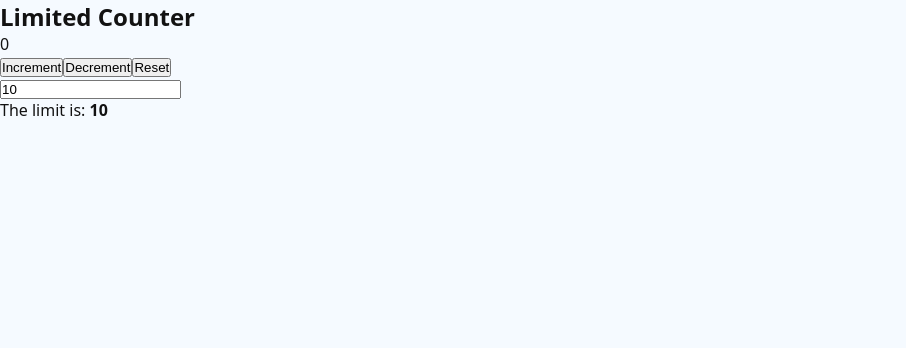
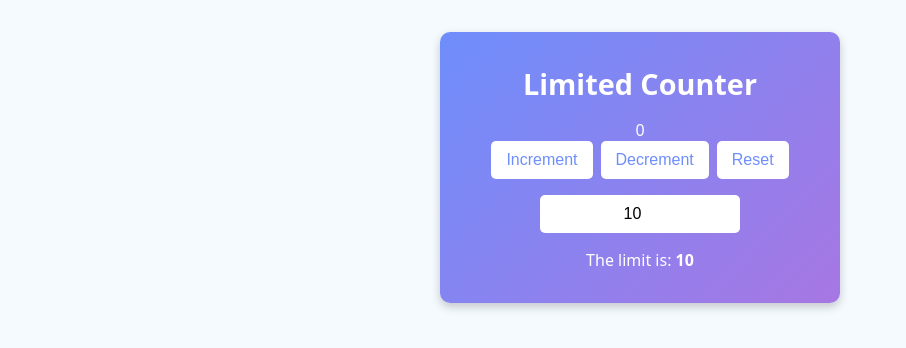
Before and after one commit to Espadv69/useState-Intermediate, a React (Vite) app in the folder LimitedCounter/: page / in a window 1280 px wide. Shown: the top 348 px of the page, without its empty margins (0-906 px from the left). Built offline with nearby package versions, Linux system fonts and the light colour scheme; the HTML template or start-up script is replaced by a standard one.

Commit message:
Add styling for Counter component to enhance user interface

```diff
--- a/LimitedCounter/src/components/Counter/Counter.css
+++ b/LimitedCounter/src/components/Counter/Counter.css
@@ -0,0 +1,73 @@
+.counter {
+  max-width: 400px;
+  margin: 2rem auto;
+  padding: 2rem;
+  border-radius: 10px;
+  background: linear-gradient(135deg, #6e8efb, #a777e3);
+  color: white;
+  text-align: center;
+  box-shadow: 0 4px 10px rgba(0, 0, 0, 0.2);
+}
+
+.counter h1 {
+  font-size: 1.8rem;
+  margin-bottom: 1rem;
+}
+
+.counter__container {
+  display: flex;
+  flex-direction: column;
+  align-items: center;
+  gap: 1rem;
+}
+
+.counter__container--buttons {
+  display: flex;
+  gap: 0.5rem;
+}
+
+button {
+  background: white;
+  color: #6e8efb;
+  border: none;
+  padding: 10px 15px;
+  border-radius: 5px;
+  font-size: 1rem;
+  cursor: pointer;
+  transition: 0.3s;
+}
+
+button:hover {
+  background: #a777e3;
+  color: white;
+}
+
+input {
+  padding: 10px;
+  width: 80%;
+  max-width: 200px;
+  border: none;
+  border-radius: 5px;
+  text-align: center;
+  font-size: 1rem;
+}
+
+p {
+  font-size: 1rem;
+}
+
+/* Responsivo */
+@media (max-width: 500px) {
+  .counter {
+    padding: 1.5rem;
+  }
+
+  .counter__container--buttons {
+    flex-direction: column;
+    width: 100%;
+  }
+
+  button {
+    width: 100%;
+  }
+}
```
